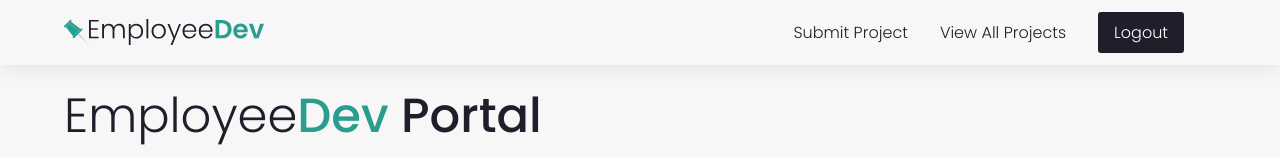
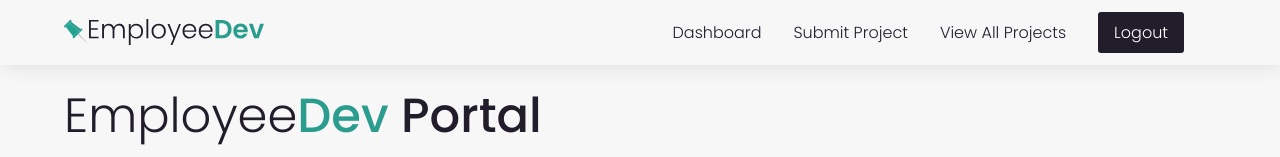
Before and after one commit to varunsundar01/EmployeeDev, a Vue app: page / in a window 1280 px wide. Shown: the top 157 px of the page. Built offline with nearby package versions, Linux system fonts and the light colour scheme.

Commit message:
Added router link to dashboard page

```diff
--- a/src/components/layout/TheHeader.vue
+++ b/src/components/layout/TheHeader.vue
@@ -4,6 +4,9 @@
       <router-link to="/" class="nav-brand"></router-link>
 
       <ul class="nav-right">
+        <li class="nav-item-right">
+          <router-link to="/dashboard">Dashboard</router-link>
+        </li>
         <li class="nav-item-right">
           <router-link to="/process-details">Submit Project</router-link>
         </li>
@@ -84,8 +87,7 @@
   transform-origin: 0% 50%;
 }
 
-.nav-item-right a:hover::after,
-.nav-item-right a:focus::after {
+.nav-item-right a:hover::after {
   border-bottom: 1.25px solid var(--secondary-variant);
   transform: scaleX(1);
 }
```
